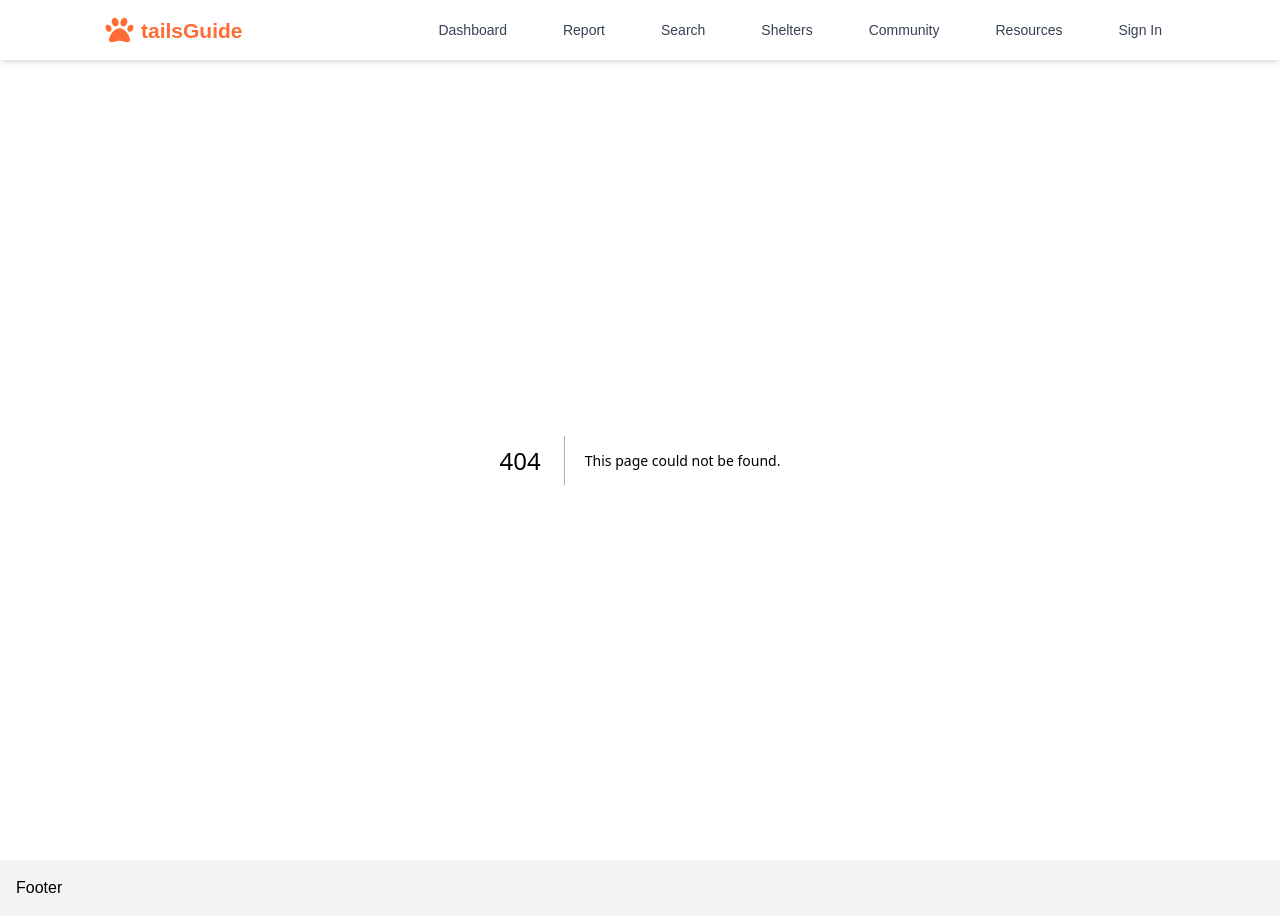
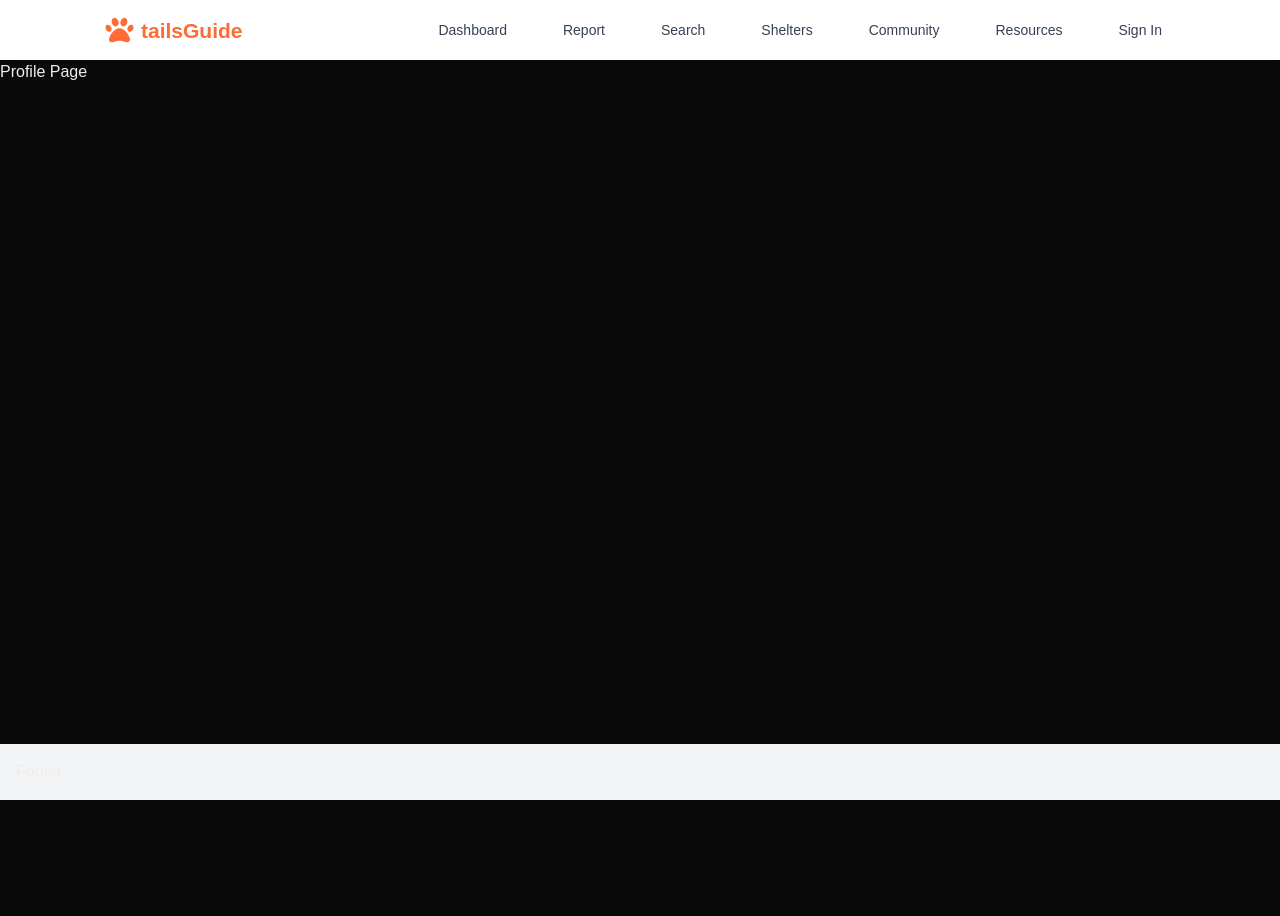
Before and after one commit to DertzInfotech/tailsguide, a Next.js app: page /profile in a window 1280 px wide. Before the commit this address had no page. After the commit the page ends 800 px from the top, so only its background shows below. Built offline with nearby package versions, Linux system fonts and the light colour scheme.

Commit message:
Auth state added

```diff
--- a/src/app/layout.js
+++ b/src/app/layout.js
@@ -3,6 +3,7 @@ import "./globals.css";
 import Layout from "../components/Layout";
 import "@fortawesome/fontawesome-svg-core/styles.css";
 import { config } from "@fortawesome/fontawesome-svg-core";
+import { AuthProvider } from "@/context/AuthContext";
 
 const geistSans = Geist({
   variable: "--font-geist-sans",
@@ -25,7 +26,9 @@ export default function RootLayout({ children }) {
   return (
     <html lang="en">
       <body className={`${geistSans.variable} ${geistMono.variable} antialiased`}>
-        <Layout>{children}</Layout>
+        <AuthProvider>
+          <Layout>{children}</Layout>
+        </AuthProvider>
       </body>
     </html>
   );
--- /dev/null
+++ b/src/app/profile/page.js
@@ -0,0 +1,7 @@
+export default function Profile() {
+  return (
+    <>
+      Profile Page
+    </>
+  )
+}
--- a/src/app/signin/page.js
+++ b/src/app/signin/page.js
@@ -9,11 +9,14 @@ import { signin } from "@/lib/api-client";
 import { useRouter } from "next/navigation";
 import Notification from "@/components/UI/notification";
 import Image from "next/image";
+import { useAuth } from "@/context/AuthContext";
 
 export default function SignIn() {
+
   const [email, setEmail] = useState("");
   const [password, setPassword] = useState("");
   const [notification, setNotification] = useState(null);
+  const { login } = useAuth();
 
   const router = useRouter();
 
@@ -29,6 +32,8 @@ export default function SignIn() {
       if(result.response.ok){
         localStorage.setItem("tailsToken", result.result.token);
         showNotification("Logged in successfully!", 'success');
+        const token = result.result.token;
+        login(token);
         setTimeout(() => {
           router.push('/');
         }, 2000)
--- a/src/app/signup/page.js
+++ b/src/app/signup/page.js
@@ -5,6 +5,7 @@ import { faAddressCard } from "@fortawesome/free-solid-svg-icons";
 import Link from "next/link";
 import Input from "@/components/UI/input";
 import { useState, useEffect } from "react";
+import { useRouter } from "next/navigation";
 import { signup } from "@/lib/api-client";
 
 export default function SignUp(){
@@ -14,6 +15,7 @@ export default function SignUp(){
   const [mobileNo, setMobileNo] = useState('');
   const [email, setEmail] = useState('');
   const [notification, setNotification] = useState(null);
+  const router = useRouter();
 
   const handleSignUp = async (e) => {
     e.preventDefault();
@@ -30,6 +32,7 @@ export default function SignUp(){
       if(result.response.ok){
         localStorage.setItem("tailsToken", result.result.token);
         showNotification("Logged in successfully!", 'success');
+        router.push('./signin')
       } else {
         showNotification(result.result.validationErrors, 'error')
       }
--- a/src/components/UI/header.js
+++ b/src/components/UI/header.js
@@ -3,14 +3,23 @@
 import { FontAwesomeIcon } from "@fortawesome/react-fontawesome";
 import { faPaw, faBars } from "@fortawesome/free-solid-svg-icons";
 import { useState } from "react";
+import { useAuth } from "@/context/AuthContext";
+import { useRouter } from "next/navigation";
 import Drawer from "./drawer";
 import Link from "next/link";
 import { usePathname } from "next/navigation";
 
 export default function Header() {
 
+  const { isAuthenticated, logout } = useAuth();
   const pathname = usePathname();
   const [isDrawerOpen, setIsDrawerOpen] = useState(false);
+  const router = useRouter();
+
+  const handleLogout = () => {
+    logout();
+    router.push('/');
+  }
 
   const toggleDrawer = () => {
     setIsDrawerOpen(!isDrawerOpen);
@@ -33,9 +42,21 @@ export default function Header() {
           <Link href="#shelters" className="nav-link">Shelters</Link>
           <Link href="#community" className="nav-link">Community</Link>
           <Link href="#resources" className="nav-link">Resources</Link>
-          <Link href="/signin" className={pathname === "/signin" ? "nav-link active" : "nav-link"}>Sign In</Link>
-          <a id="register-pet" href="#pet-registration" className="nav-link hidden">My Profile</a>
-          <a id="logout" className="nav-link hidden">Log Out</a>
+          {/* Conditional Rendering */}
+          {isAuthenticated ? (
+            <>
+              <Link href="/profile" className={pathname === "/profile" ? "nav-link active" : "nav-link"}>Profile</Link>
+              <button
+                onClick={handleLogout}
+                className="nav-link"
+              >
+                Log Out
+              </button>
+            </>
+          ) : (
+            <Link href="/signin" className={pathname === "/signin" ? "nav-link active" : "nav-link"}>Sign In</Link>
+          )
+        }
         </div>
 
         {/* NavIcons */}
--- /dev/null
+++ b/src/context/AuthContext.js
@@ -0,0 +1,43 @@
+'use client'
+
+import { createContext, useContext, useState, useEffect } from "react";
+
+const AuthContext = createContext(null);
+
+export function AuthProvider({ children }) {
+  const [token, setToken] = useState(null);
+
+  useEffect(() => {
+    const storedToken = localStorage.getItem('tailsToken');
+    if (storedToken) {
+      setToken(storedToken);
+    }
+  }, []);
+
+  const login = (newToken) => {
+    localStorage.setItem('tailsToken', newToken);
+    setToken(newToken);
+  }
+
+  const logout = () => {
+    localStorage.removeItem('tailsToken');
+    setToken(null);
+  }
+
+  const value = {
+    isAuthenticated: !!token,
+    token,
+    login,
+    logout,
+  };
+
+  return <AuthContext.Provider value={value}>{children}</AuthContext.Provider>
+}
+
+export function useAuth() {
+  const context = useContext(AuthContext);
+  if (!context) {
+    throw new Error('useAuth must be used within an AuthProvider');
+  }
+  return context;
+}
```
